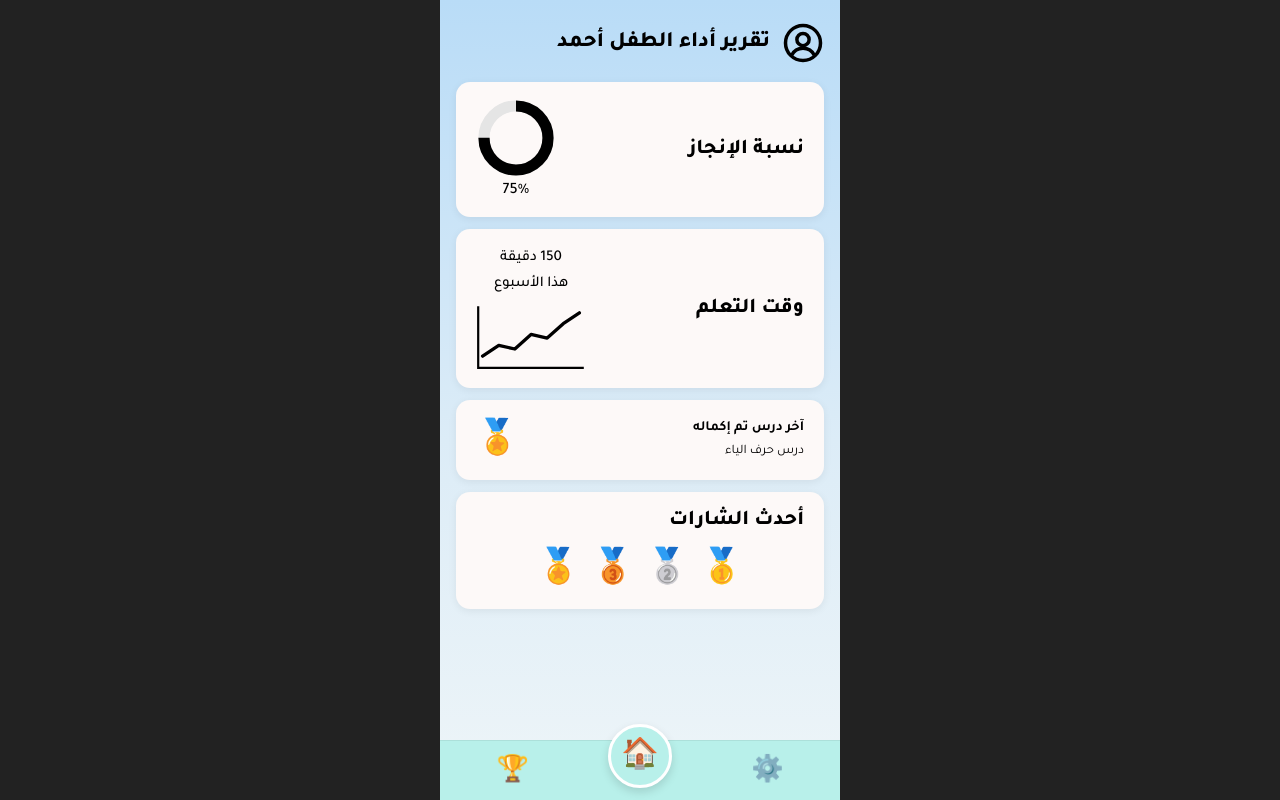
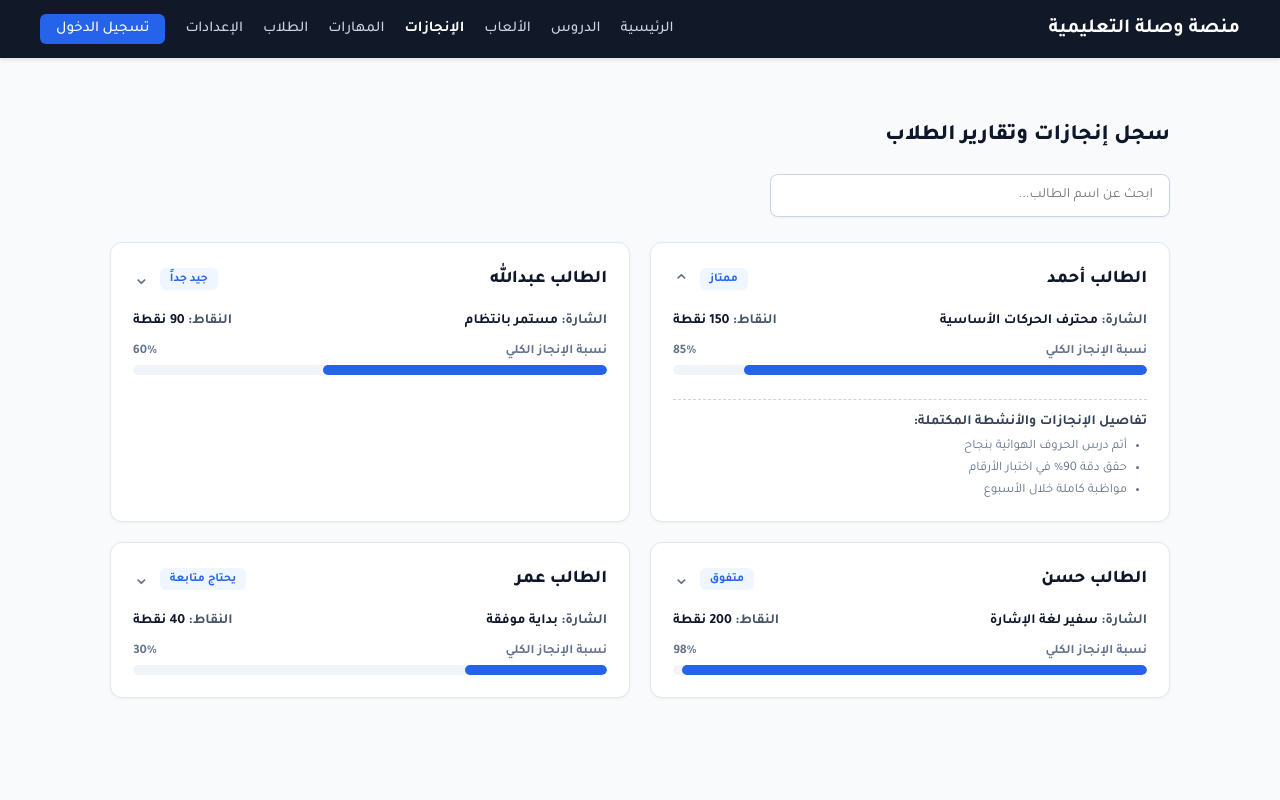
Before and after one commit to aseelmunshi60-ux/project, a PHP site: page /Report.php in a window 1280 px wide. Run offline with PHP 8.4, Linux system fonts and the light colour scheme; data that the repository does not hold is empty.

Commit message:
Add Report

```diff
--- a/Report.php
+++ b/Report.php
@@ -1,372 +1,426 @@
 <?php
+// إظهار الأخطاء لتسهيل التتبع
+ini_set('display_errors', 1);
+error_reporting(E_ALL);
+
+if (session_status() === PHP_SESSION_NONE) {
     session_start();
-include  'db_connect.php';
-$child = [
-    'name'        => 'أحمد',
-    'completion'  => 75,
-    'minutes'     => 150,
-    'weekly'      => [10, 25, 20, 40, 35, 55, 70],
-    'last_lesson' => 'درس حرف الياء',
-    'badges'      => ['🥇', '🥈', '🥉', '🏅'],
+}
+include 'db_connect.php';
+
+$current = 'report';
+
+// بيانات افتراضية آمنة في حال كان جدول القاعدة فارغاً
+$reports = [
+    [
+        'id' => 1,
+        'name' => 'أحمد',
+        'points' => 150,
+        'badge' => 'محترف الحركات الأساسية',
+        'completion' => 85,
+        'status' => 'ممتاز',
+        'achievements' => ['أتم درس الحروف الهوائية بنجاح', 'حقق دقة 90% في اختبار الأرقام', 'مواظبة كاملة خلال الأسبوع']
+    ],
+    [
+        'id' => 2,
+        'name' => 'عبدالله',
+        'points' => 90,
+        'badge' => 'مستمر بانتظام',
+        'completion' => 60,
+        'status' => 'جيد جداً',
+        'achievements' => ['أكمل 3 دروس أساسية', 'يحتاج التركيز على سرعة إتقان الإشارات']
+    ],
+    [
+        'id' => 3,
+        'name' => 'حسن',
+        'points' => 200,
+        'badge' => 'سفير لغة الإشارة',
+        'completion' => 98,
+        'status' => 'متفوق',
+        'achievements' => ['أنهى جميع مستويات المنصة بنجاح تام', 'حقق المركز الأول في اختبار دقة الحركات', 'ساعد زملائه في الأنشطة التفاعلية']
+    ],
+    [
+        'id' => 4,
+        'name' => 'عمر',
+        'points' => 40,
+        'badge' => 'بداية موفقة',
+        'completion' => 30,
+        'status' => 'يحتاج متابعة',
+        'achievements' => ['سجل الدخول وبدأ الدرس الأول', 'بحاجة لمتابعة إضافية في التمارين اليومية']
+    ],
 ];
 
-$child['completion'] = max(0, min(100, (int) $child['completion']));
-$child['minutes'] = max(0, (int) $child['minutes']);
+// سحب بيانات الإنجازات والطلاب حية من قاعدة البيانات
+if (isset($conn)) {
+    try {
+        $result_reports = @mysqli_query($conn, "SELECT * FROM child");
+        if ($result_reports && mysqli_num_rows($result_reports) > 0) {
+            $reports = [];
+            while ($row = mysqli_fetch_assoc($result_reports)) {
+                $comp = (int)($row['grade'] ?? $row['completion'] ?? 75);
+                $badge_title = $comp >= 90 ? 'سفير لغة الإشارة' : ($comp >= 70 ? 'محترف الحركات الأساسية' : 'مستمر بانتظام');
+                $status_text = $comp >= 85 ? 'ممتاز' : ($comp >= 50 ? 'جيد جداً' : 'يحتاج متابعة');
 
-$r = 40;
-$circ = 2 * M_PI * $r;
-$dash = $circ * $child['completion'] / 100;
+                $achv = [
+                    'نسبة إتقان الحركات: ' . $comp . '%',
+                    $comp >= 70 ? 'اجتاز الاختبارات التقييمية بكفاءة' : 'بحاجة لتكرار تمارين الدروس',
+                    'المواظبة العامة في المنصة مستقرة'
+                ];
 
-$weekly = array_map(
-    static fn($v) => max(0, (float) $v),
-    $child['weekly']
-);
-
-$n = count($weekly);
-$max = $n > 0 ? max($weekly) : 0;
-$pts = [];
-
-if ($n === 1) {
-    $y = $max > 0 ? 54 - ($weekly[0] / $max) * 46 : 54;
-    $pts[] = '50,' . round($y, 1);
-} elseif ($n > 1) {
-    foreach ($weekly as $i => $v) {
-        $x = 6 + $i * (88 / ($n - 1));
-        $y = $max > 0 ? 54 - ($v / $max) * 46 : 54;
-        $pts[] = round($x, 1) . ',' . round($y, 1);
+                $reports[] = [
+                    'id' => $row['id'] ?? 1,
+                    'name' => $row['name'] ?? $row['child_name'] ?? 'طالب',
+                    'points' => (int)($row['points'] ?? ($comp * 2)),
+                    'badge' => $badge_title,
+                    'completion' => $comp,
+                    'status' => $status_text,
+                    'achievements' => $achv
+                ];
             }
         }
-
-function e($value): string
-{
-    return htmlspecialchars(
-        (string) $value,
-        ENT_QUOTES | ENT_SUBSTITUTE,
-        'UTF-8'
-    );
+    } catch (Throwable $e) {}
 }
 
+function e($s) { return htmlspecialchars($s, ENT_QUOTES, 'UTF-8'); }
 ?>
 <!DOCTYPE html>
 <html lang="ar" dir="rtl">
 <head>
 <meta charset="UTF-8">
 <meta name="viewport" content="width=device-width, initial-scale=1">
-
-    <title>تقرير أداء الطفل</title>
-
-    <link
-        href="https://fonts.googleapis.com/css2?family=Tajawal:wght@400;500;700;800&display=swap"
-        rel="stylesheet"
-    >
-
+<title>إنجازات الطلاب - منصة وصلة التعليمية</title>
+<link href="https://fonts.googleapis.com/css2?family=Tajawal:wght@400;500;700;800&display=swap" rel="stylesheet">
 <style>
-        * {
-            box-sizing: border-box;
-            margin: 0;
-            padding: 0;
-        }
+    * { box-sizing: border-box; margin: 0; padding: 0; }
 
     body {
         font-family: 'Tajawal', sans-serif;
-            background: #222;
-            display: flex;
-            justify-content: center;
         min-height: 100vh;
+        background-color: #f8fafc;
+        color: #1e293b;
     }
 
-        .app {
+    /* شريط التنقل العلوي الموحد للمنصة */
+    .navbar {
         width: 100%;
-            max-width: 400px;
-            min-height: 100vh;
-            position: relative;
-            padding: 22px 16px 100px;
-            background: linear-gradient(
-                180deg,
-                #b9dcf7 0%,
-                #dcecf7 55%,
-                #eef5f8 100%
-            );
+        background-color: #111827;
+        color: #ffffff;
+        padding: 14px 40px;
+        display: flex;
+        justify-content: space-between;
+        align-items: center;
+        box-shadow: 0 2px 4px rgba(0, 0, 0, 0.1);
+    }
+
+    .navbar .brand {
+        font-size: 20px;
+        font-weight: 700;
+        color: #ffffff;
+        text-decoration: none;
+    }
+
+    .navbar nav {
+        display: flex;
+        gap: 20px;
+        align-items: center;
+    }
+
+    .navbar nav a {
+        text-decoration: none;
+        color: #cbd5e1;
+        font-weight: 500;
+        font-size: 15px;
+        transition: color 0.2s;
+    }
+
+    .navbar nav a:hover,
+    .navbar nav a.active {
+        color: #ffffff;
+        font-weight: 700;
+    }
+
+    /* زر تسجيل الدخول والخروج باللون الأزرق الموحد */
+    .navbar .btn-login,
+    .navbar .btn-logout {
+        background-color: #2563eb;
+        color: #ffffff !important;
+        padding: 6px 16px;
+        border-radius: 6px;
+        font-weight: 500;
+        text-decoration: none;
+        transition: background-color 0.2s;
+    }
+
+    .navbar .btn-login:hover,
+    .navbar .btn-logout:hover {
+        background-color: #1d4ed8;
+    }
+
+    /* حاوية المحتوى الرئيسي العريضة */
+    .container {
+        width: 100%;
+        max-width: 1100px;
+        margin: 0 auto;
+        padding: 40px 20px;
     }
 
     header {
         display: flex;
         align-items: center;
-            gap: 12px;
-            margin-bottom: 18px;
-        }
-
-        header svg {
-            width: 42px;
-            height: 42px;
-            flex-shrink: 0;
+        justify-content: space-between;
+        margin-bottom: 25px;
     }
 
     header h1 {
         font-size: 22px;
         font-weight: 800;
-            line-height: 1.5;
+        color: #0f172a;
+    }
+
+    /* حقل البحث التفاعلي */
+    .search-box {
+        margin-bottom: 25px;
+    }
+
+    .search-box input {
+        width: 100%;
+        max-width: 400px;
+        padding: 12px 16px;
+        border: 1px solid #cbd5e1;
+        border-radius: 8px;
+        font-family: 'Tajawal', sans-serif;
+        font-size: 14px;
+        background: #ffffff;
+        outline: none;
+        box-shadow: 0 1px 2px rgba(0,0,0,0.05);
+        transition: border-color 0.2s;
+    }
+
+    .search-box input:focus {
+        border-color: #2563eb;
+    }
+
+    /* شبكة التقارير والإنجازات */
+    .list {
+        display: grid;
+        grid-template-columns: repeat(2, 1fr);
+        gap: 20px;
     }
 
     .card {
-            background: #fdf9f8;
-            border-radius: 14px;
-            padding: 16px 20px;
-            margin-bottom: 12px;
-            box-shadow: 0 2px 8px #0001;
+        background: #ffffff;
+        border: 1px solid #e2e8f0;
+        border-radius: 12px;
+        padding: 22px;
+        box-shadow: 0 1px 3px rgba(0,0,0,0.05);
+        display: flex;
+        flex-direction: column;
+        gap: 14px;
     }
 
-        .card h2 {
-            font-size: 21px;
-            font-weight: 800;
+    .card-top {
+        display: flex;
+        justify-content: space-between;
+        align-items: center;
+        cursor: pointer;
     }
 
-        .split {
+    .student-name {
+        font-size: 18px;
+        font-weight: 800;
+        color: #0f172a;
+    }
+
+    .badge-status {
         display: flex;
         align-items: center;
-            justify-content: space-between;
-            gap: 12px;
-        }
-
-        .donut {
-            text-align: center;
-            font-size: 16px;
-            font-weight: 500;
-            flex-shrink: 0;
-        }
-
-        .donut svg {
-            width: 80px;
-            height: 80px;
-            display: block;
-            margin: 0 auto 4px;
-        }
-
-        .time small {
-            display: block;
-            font-size: 15px;
-            font-weight: 500;
-            text-align: center;
-            line-height: 1.7;
-        }
-
-        .time svg {
-            display: block;
-            width: 110px;
-            max-width: 100%;
-            height: 70px;
-            margin-top: 6px;
-            overflow: visible;
-        }
-
-        .lesson {
-            display: flex;
-            align-items: center;
-            justify-content: space-between;
         gap: 10px;
     }
 
-        .lesson b {
-            display: block;
-            font-size: 14px;
-            margin-bottom: 5px;
+    .badge {
+        font-size: 12px;
+        font-weight: 700;
+        padding: 4px 10px;
+        border-radius: 6px;
+        background: #eff6ff;
+        color: #2563eb;
     }
 
-        .lesson span {
-            font-size: 13px;
+    .chev {
+        transition: transform .2s;
+        font-size: 20px;
+        color: #64748b;
     }
 
-        .lesson .ribbon {
-            font-size: 34px;
-            flex-shrink: 0;
+    .card.open .chev {
+        transform: rotate(180deg);
     }
 
-        .badges {
+    .info-row {
         display: flex;
-            justify-content: center;
-            flex-wrap: wrap;
-            gap: 12px;
-            font-size: 34px;
-            margin-top: 12px;
+        justify-content: space-between;
+        font-size: 14px;
+        color: #475569;
+        font-weight: 600;
     }
 
-        nav {
-            position: absolute;
-            bottom: 0;
-            right: 0;
-            left: 0;
-            width: 100%;
-            min-height: 60px;
-            display: flex;
-            justify-content: space-around;
-            align-items: center;
-            padding: 8px 10px;
-            background: #b8f0ea;
-            border-top: 1px solid #0001;
+    .info-row span b {
+        color: #0f172a;
     }
 
-        nav a {
-            text-decoration: none;
-            font-size: 26px;
-            color: #000;
-            width: 60px;
-            min-height: 42px;
-            display: grid;
-            place-items: center;
+    /* شريط التقدم */
+    .progress-bar-bg {
+        width: 100%;
+        height: 10px;
+        background: #f1f5f9;
+        border-radius: 5px;
+        overflow: hidden;
     }
 
-        nav a.home {
-            width: 64px;
-            height: 64px;
-            border-radius: 50%;
-            background: #b8f0ea;
-            border: 3px solid #fff;
-            display: grid;
-            place-items: center;
-            margin-top: -30px;
-            font-size: 30px;
-            box-shadow: 0 4px 10px #0002;
+    .progress-bar-fill {
+        height: 100%;
+        background: #2563eb;
+        border-radius: 5px;
+        transition: width 0.4s ease;
     }
 
-        nav a:focus-visible {
-            outline: 3px solid #356ac3;
-            outline-offset: 3px;
+    /* القائمة المنسدلة للتفاصيل */
+    .dropdown-details {
+        display: none;
+        margin-top: 10px;
+        padding-top: 14px;
+        border-top: 1px dashed #cbd5e1;
+        animation: fadeIn 0.2s ease-in-out;
     }
 
-        @media (max-width: 350px) {
-            .app {
-                padding-inline: 10px;
+    .card.open .dropdown-details {
+        display: block;
     }
 
-            header h1 {
-                font-size: 19px;
+    .dropdown-details h4 {
+        font-size: 14px;
+        font-weight: 700;
+        color: #334155;
+        margin-bottom: 8px;
     }
 
-            .card {
-                padding: 14px;
+    .dropdown-details ul {
+        padding-inline-start: 20px;
+        font-size: 13px;
+        color: #64748b;
+        display: flex;
+        flex-direction: column;
+        gap: 6px;
     }
 
-            .card h2 {
-                font-size: 18px;
+    @keyframes fadeIn {
+        from { opacity: 0; transform: translateY(-5px); }
+        to { opacity: 1; transform: translateY(0); }
+    }
+
+    @media (max-width: 768px) {
+        .navbar {
+            padding: 14px 20px;
+            flex-direction: column;
+            gap: 12px;
+        }
+        .list {
+            grid-template-columns: 1fr;
         }
     }
 </style>
 </head>
+<body>
 
-<body>
-<div class="app">
+    <!-- شريط التنقل العلوي الموحد -->
+    <header class="navbar">
+        <div class="brand">منصة وصلة التعليمية</div>
+        <nav aria-label="التنقل الرئيسي">
+            <a href="home.php">الرئيسية</a>
+            <a href="lessons.php">الدروس</a>
+            <a href="game.php">الألعاب</a>
+            <a href="Report.php" class="active">الإنجازات</a>
+            <a href="skills.php">المهارات</a>
+            <a href="student.php">الطلاب</a>
+            <a href="profile.php">الإعدادات</a>
+
+            <?php if (isset($_SESSION['user_id'])): ?>
+                <a href="logout.php" class="btn-logout">تسجيل الخروج</a>
+            <?php else: ?>
+                <a href="login.php" class="btn-login">تسجيل الدخول</a>
+            <?php endif; ?>
+        </nav>
+    </header>
+
+    <!-- المحتوى الرئيسي لصفحة الإنجازات -->
+    <main class="container">
 
         <header>
-        <svg
-            viewBox="0 0 24 24"
-            fill="none"
-            stroke="#000"
-            stroke-width="2"
-            aria-hidden="true"
-        >
-            <circle cx="12" cy="12" r="10"/>
-            <circle cx="12" cy="10" r="3.5"/>
-            <path d="M5.5 19c1.5-3 4-4 6.5-4s5 1 6.5 4"/>
-        </svg>
-
-        <h1>تقرير أداء الطفل <?= e($child['name']) ?></h1>
+            <h1>سجل إنجازات وتقارير الطلاب</h1>
         </header>
 
-    <section class="card split">
-        <h2>نسبة الإنجاز</h2>
+        <!-- حقل بحث تفاعلي لتصفية الطلاب مباشرة -->
+        <div class="search-box">
+            <input type="text" id="searchInput" placeholder="ابحث عن اسم الطالب..." onkeyup="filterStudents()">
+        </div>
 
-        <div class="donut">
-            <svg
-                viewBox="0 0 100 100"
-                role="img"
-                aria-label="نسبة الإنجاز <?= $child['completion'] ?> بالمئة"
-            >
-                <circle
-                    cx="50"
-                    cy="50"
-                    r="<?= $r ?>"
-                    fill="none"
-                    stroke="#e5e5e5"
-                    stroke-width="14"
-                />
+        <div class="list" id="studentsList">
+            <?php foreach ($reports as $i => $r): ?>
+                <div class="card <?= $i === 0 ? 'open' : '' ?>" data-name="<?= e($r['name']) ?>">
+                    <div class="card-top" onclick="this.closest('.card').classList.toggle('open')">
+                        <div class="student-name">الطالب <?= e($r['name']) ?></div>
+                        <div class="badge-status">
+                            <span class="badge"><?= e($r['status']) ?></span>
+                            <span class="chev">⌄</span>
+                        </div>
+                    </div>
 
-                <circle
-                    cx="50"
-                    cy="50"
-                    r="<?= $r ?>"
-                    fill="none"
-                    stroke="#000"
-                    stroke-width="14"
-                    stroke-dasharray="<?= round($dash, 1) ?> <?= round($circ, 1) ?>"
-                    transform="rotate(-90 50 50)"
-                />
-            </svg>
-
-            <?= $child['completion'] ?>%
+                    <div class="info-row" style="margin-top: 6px;">
+                        <span>الشارة: <b><?= e($r['badge']) ?></b></span>
+                        <span>النقاط: <b><?= (int)$r['points'] ?> نقطة</b></span>
                     </div>
-    </section>
-
-    <section class="card split time">
-        <h2>وقت التعلم</h2>
 
                     <div>
-            <small>
-                <?= $child['minutes'] ?> دقيقة
-                <br>
-                هذا الأسبوع
-            </small>
-
-            <svg
-                viewBox="0 0 100 60"
-                role="img"
-                aria-label="رسم بياني لدقائق التعلم خلال الأسبوع"
-            >
-                <path
-                    d="M2 2V58H98"
-                    fill="none"
-                    stroke="#000"
-                    stroke-width="2"
-                />
-
-                <?php if (count($pts) > 0): ?>
-                    <polyline
-                        points="<?= e(implode(' ', $pts)) ?>"
-                        fill="none"
-                        stroke="#000"
-                        stroke-width="3"
-                        stroke-linejoin="round"
-                        stroke-linecap="round"
-                    />
-                <?php endif; ?>
-            </svg>
+                        <div style="display: flex; justify-content: space-between; font-size: 13px; font-weight: 700; margin-bottom: 5px; color: #64748b;">
+                            <span>نسبة الإنجاز الكلي</span>
+                            <span><?= (int)$r['completion'] ?>%</span>
                         </div>
-    </section>
-
-    <section class="card lesson">
-        <div>
-            <b>آخر درس تم إكماله</b>
-            <span><?= e($child['last_lesson']) ?></span>
+                        <div class="progress-bar-bg">
+                            <div class="progress-bar-fill" style="width: <?= (int)$r['completion'] ?>%;"></div>
+                        </div>
                     </div>
 
-        <div class="ribbon" aria-hidden="true">🏅</div>
-    </section>
-
-    <section class="card">
-        <h2>أحدث الشارات</h2>
-
-        <div class="badges">
-            <?php foreach ($child['badges'] as $badge): ?>
-                <span><?= e($badge) ?></span>
+                    <!-- القائمة المنسدلة للتفاصيل والإنجازات -->
+                    <div class="dropdown-details">
+                        <h4>تفاصيل الإنجازات والأنشطة المكتملة:</h4>
+                        <ul>
+                            <?php foreach ($r['achievements'] as $achv): ?>
+                                <li><?= e($achv) ?></li>
+                            <?php endforeach; ?>
+                        </ul>
+                    </div>
+                </div>
             <?php endforeach; ?>
         </div>
-    </section>
 
-    <nav aria-label="التنقل الرئيسي">
-        <a href="profile.php" aria-label="الإعدادات">⚙️</a>
-        <a href="index.php" class="home" aria-label="الرئيسية">🏠</a>
-        <a href="Report.php" aria-label="الإنجازات">🏆</a>
-    </nav>
+    </main>
 
-</div>
+    <script>
+        // دالة بحث تفاعلية وفورية لتصفية الطلاب
+        function filterStudents() {
+            let input = document.getElementById('searchInput').value.toLowerCase();
+            let cards = document.querySelectorAll('.card');
+
+            cards.forEach(card => {
+                let name = card.getAttribute('data-name').toLowerCase();
+                if (name.includes(input)) {
+                    card.style.display = "flex";
+                } else {
+                    card.style.display = "none";
+                }
+            });
+        }
+    </script>
+
 </body>
 </html>
```
Lines whose indentation alone changed are shown as unchanged.
